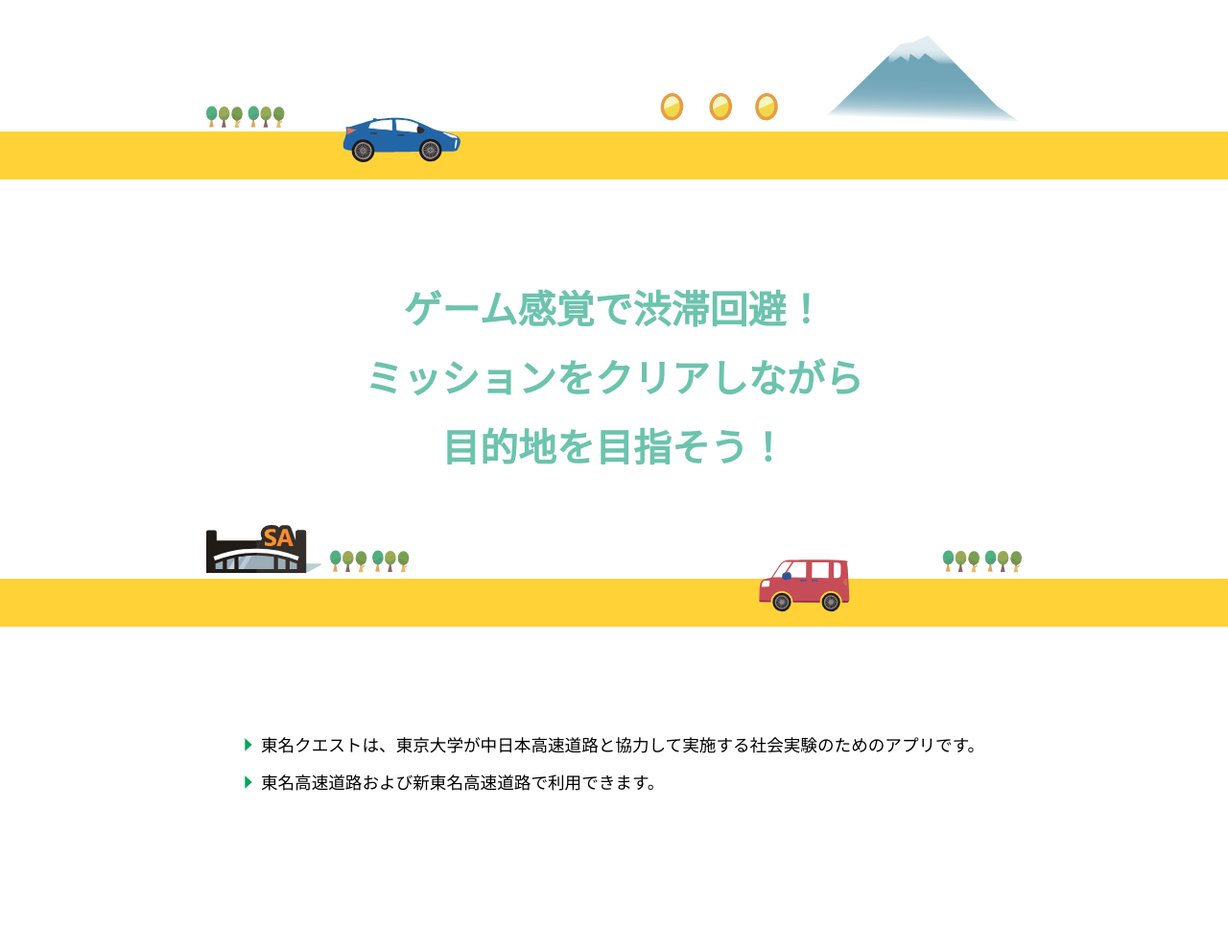
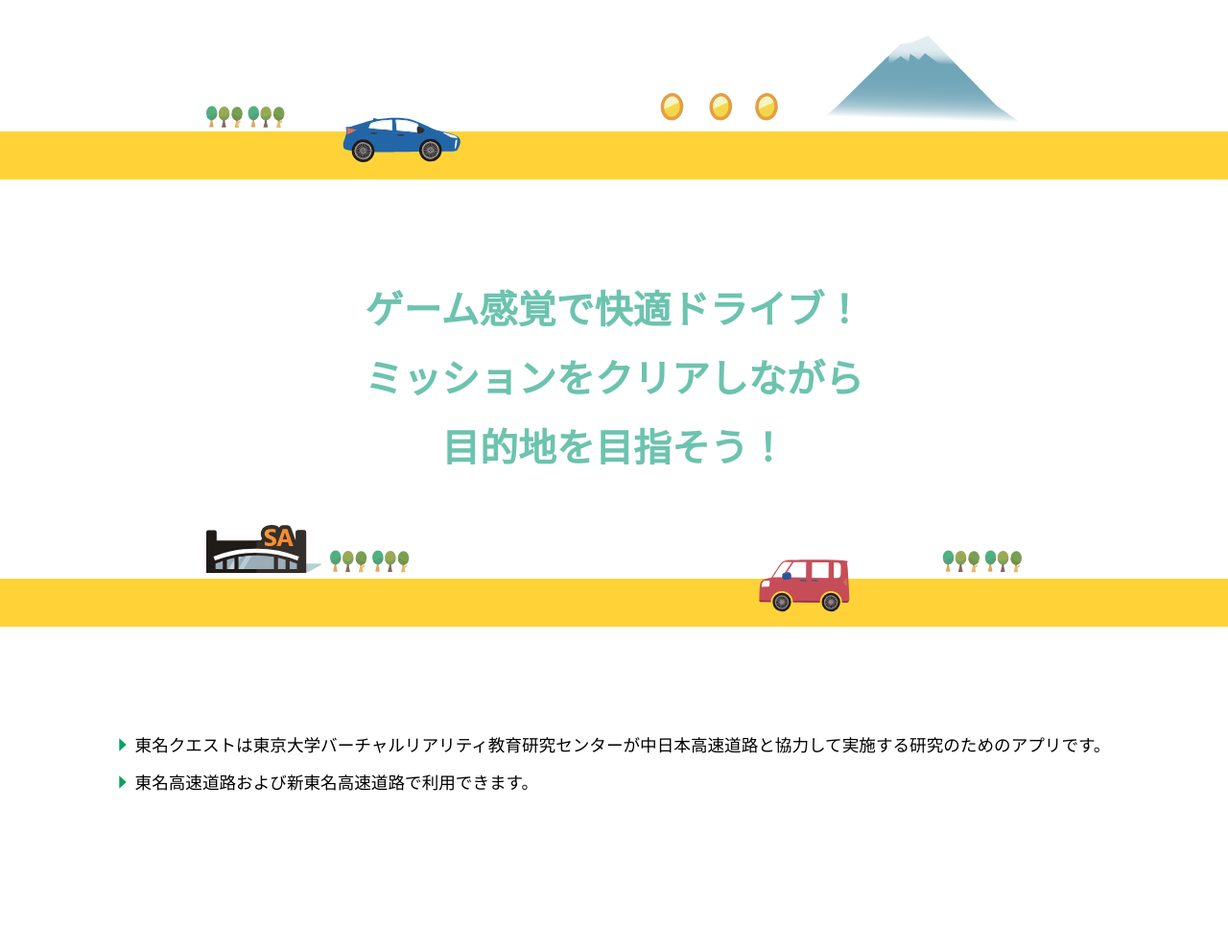
Before and after one commit to tomei-quest/tomei-quest.github.io, a plain HTML site: page index.html in a window 1280 px wide. Shown: the part 420-1412 px from the top of the page at 96% size. Drawn offline with Linux system fonts and the light colour scheme.

Commit message:
Tweak description

```diff
--- a/index.html
+++ b/index.html
@@ -23,14 +23,14 @@
       <h1><img src="/assets/img/logo.svg" alt="東名クエスト"></h1>
       <div class="background1"></div>
       <div id="pr">
-        ゲーム感覚で渋滞回避！<br>
+        ゲーム感覚で快適ドライブ！<br>
         ミッションをクリアしながら<br>
         目的地を目指そう！
       </div>
       <div class="background2"></div>
       <div id="description">
         <ul>
-          <li>東名クエストは、東京大学が中日本高速道路と協力して実施する社会実験のためのアプリです。</li>
+          <li>東名クエストは東京大学バーチャルリアリティ教育研究センターが中日本高速道路と協力して実施する研究のためのアプリです。</li>
           <li>東名高速道路および新東名高速道路で利用できます。</li>
         </ul>
       </div>
```
